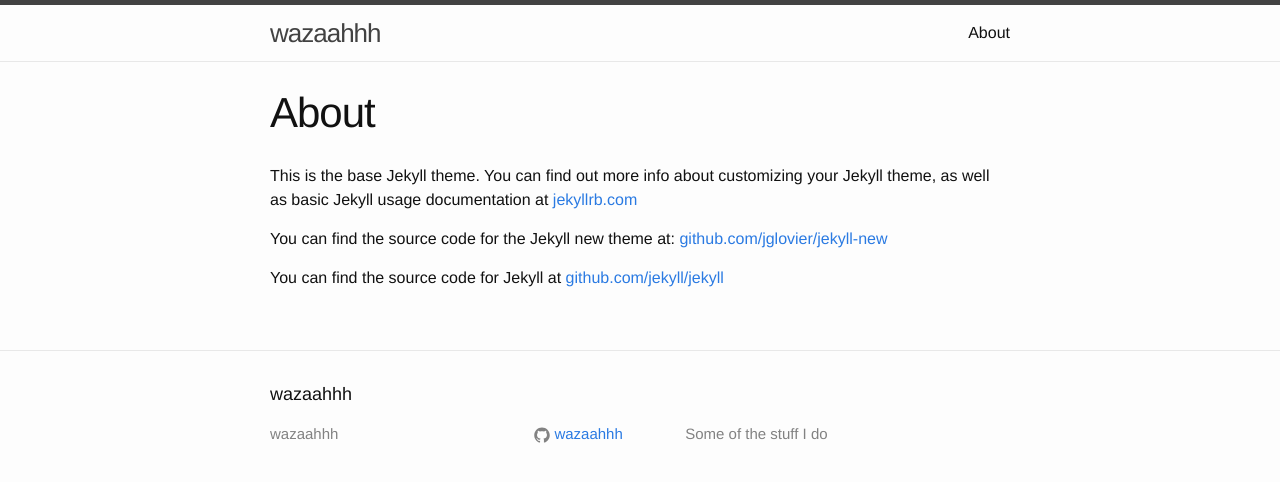
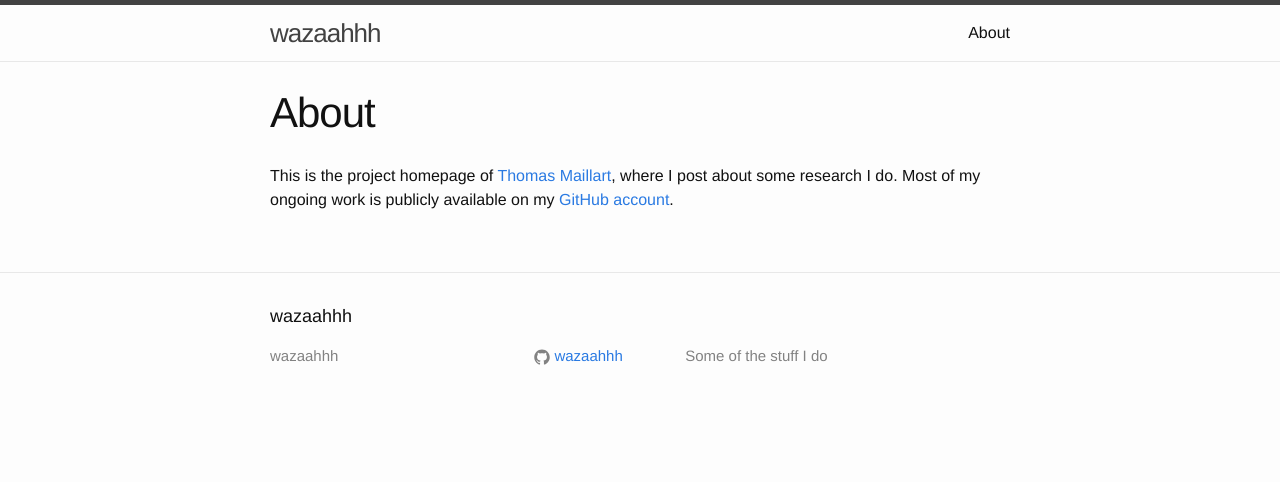
Before and after one commit to wazaahhh/wazaahhh.github.io, a Jekyll site: the page built from about.md, in a window 1280 px wide. Shown: the top 482 px of the page. Built offline with Jekyll 4.4.1, drawn with Linux system fonts in a browser that asks for light colours.

Commit message:
Update about.md

```diff
--- a/about.md
+++ b/about.md
@@ -4,8 +4,4 @@
 permalink: /about/
 ---
 
-This is the base Jekyll theme. You can find out more info about customizing your Jekyll theme, as well as basic Jekyll usage documentation at [jekyllrb.com](http://jekyllrb.com/)
-
-You can find the source code for the Jekyll new theme at: [github.com/jglovier/jekyll-new](https://github.com/jglovier/jekyll-new)
-
-You can find the source code for Jekyll at [github.com/jekyll/jekyll](https://github.com/jekyll/jekyll)
+This is the project homepage of [Thomas Maillart](http://www.ischool.berkeley.edu/people/visitors/thomasmaillart), where I post about some research I do. Most of my ongoing work is publicly available on my [GitHub account](https://github.com/wazaahhh/).
```
